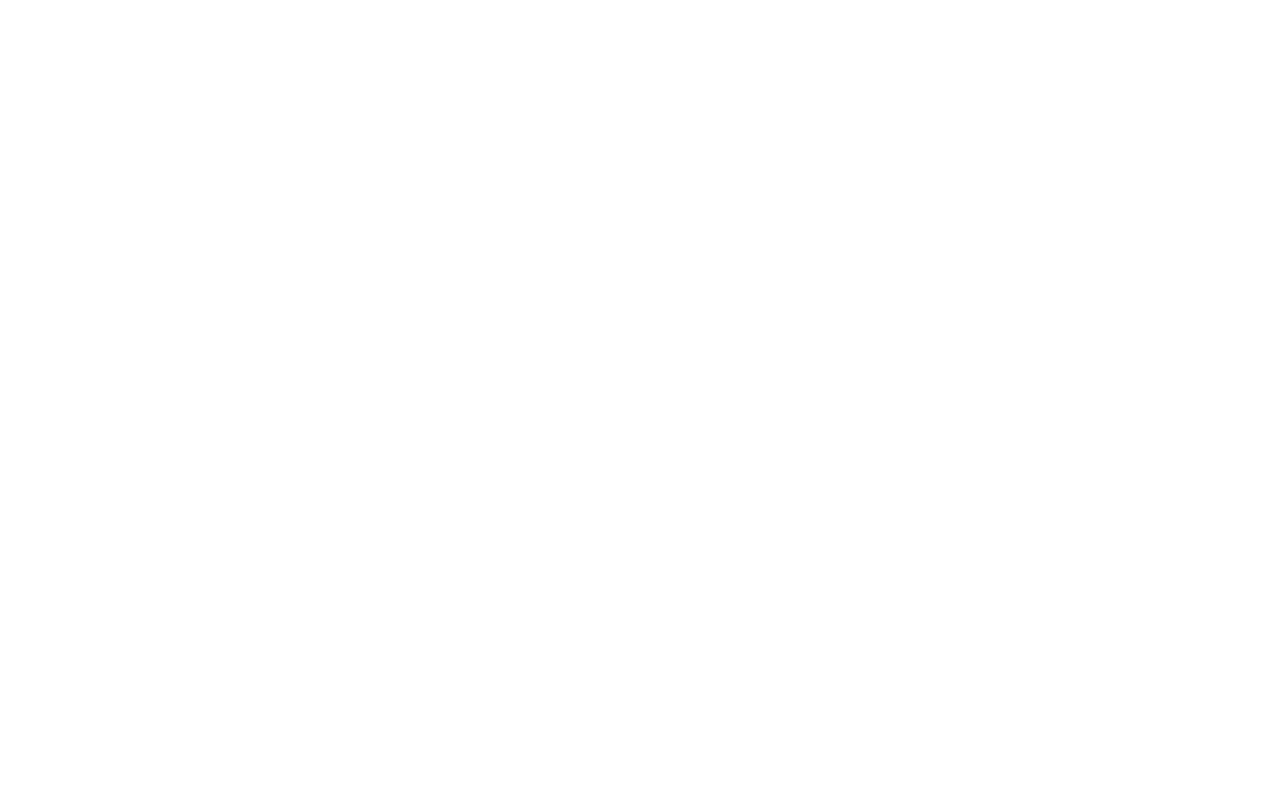
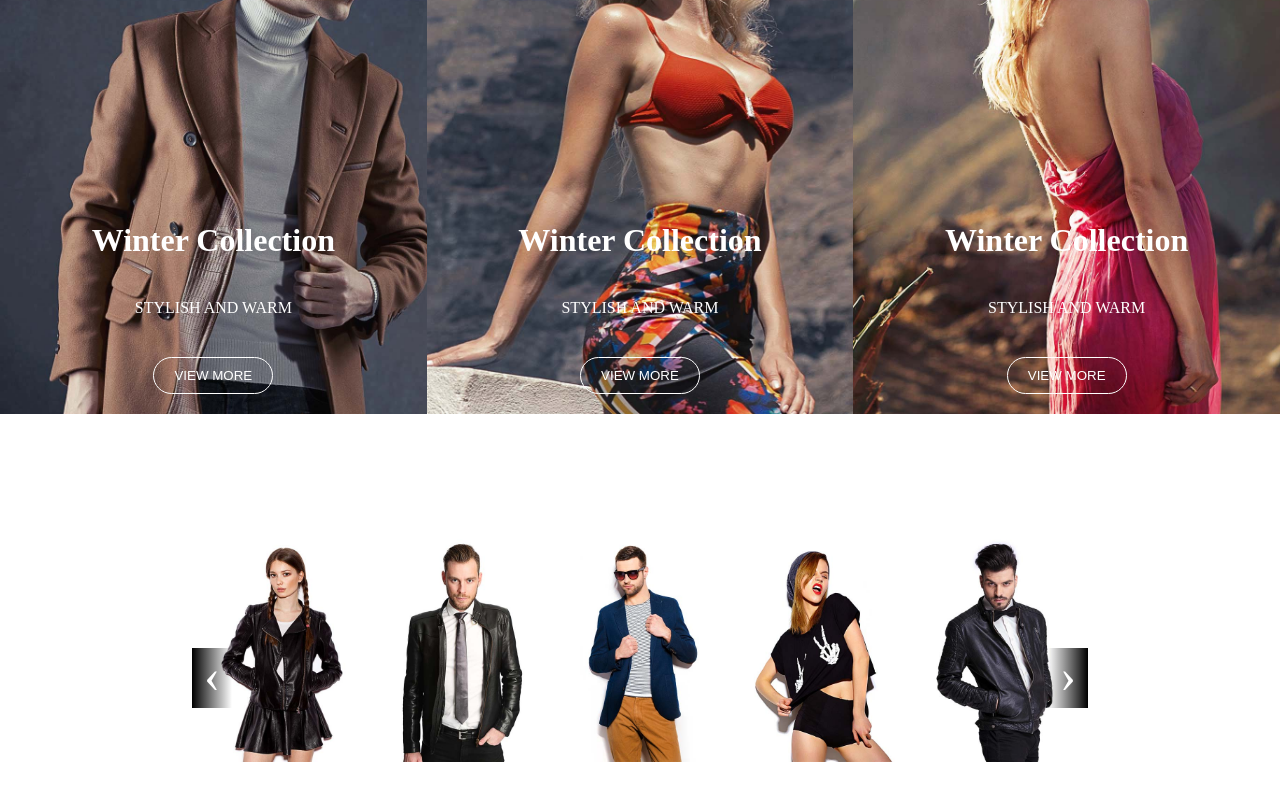
Before and after one commit to MatteoGrigoletto/proj-html-vuejs, a Vue app: page / in a window 1280 px wide. Shown: the part 1940-2740 px from the top of the page. Before the commit the page ends 1754 px from the top, so only its background shows below. Built offline with nearby package versions, Linux system fonts and the light colour scheme.

Commit message:
Aggiunge slider

```diff
--- a/src/components/AppMain.vue
+++ b/src/components/AppMain.vue
@@ -2,6 +2,12 @@
     <main>
         <section class="featured-products">
             <FeaturedProducts/>
+        </section>
+        <section class="collections">
+            <CollectionsStore/>
+        </section>
+        <section class="best-sellers">
+            <BestSellers :product = 'store.products'/>
         </section>
     </main>
 </template>
@@ -10,6 +16,8 @@
 import {store} from '../store';
 
 import FeaturedProducts from './another-comp/main/FeaturedProducts.vue';
+import CollectionsStore from './another-comp/main/CollectionsStore.vue';
+import BestSellers from './another-comp/main/BestSellers.vue';
     export default {
         name:'AppMain',
         data(){
@@ -19,6 +27,8 @@
         },
         components:{
             FeaturedProducts,
+            CollectionsStore,
+            BestSellers,
         }
     }
 </script>
--- a/src/components/another-comp/header/HeroHeader.vue
+++ b/src/components/another-comp/header/HeroHeader.vue
@@ -4,8 +4,8 @@
             <h2>Brand New Arrivals</h2>
             <p>NEW COLLETION FROM NEW YORK</p>
             <div class="buttons-hero">
-                <button>VIEW ALL</button>
-                <button>LOOKBOOK</button>
+                <button class="my-button">VIEW ALL</button>
+                <button class="my-button">LOOKBOOK</button>
             </div>
         </div>
     </div>
@@ -68,18 +68,8 @@
     }
     .buttons-hero{
     padding: 30px 0px;
-
-    button{
-        background-color: transparent;
-        color: white;
-        border: 1px solid white;
-        border-radius: 20px;
-        padding: 10px 20px;
-        margin: 0px 10px;
-        }
     }
 }
-
 }
 
 </style>
--- /dev/null
+++ b/src/components/another-comp/main/BestSellers.vue
@@ -0,0 +1,46 @@
+<template>
+    <div class="container-70">
+        <div class="wrapper">
+        <section id="section4">
+            <a href="#section5" class="arrow__btn">‹</a>
+            <div class="item" v-for="index in 5">
+                <img  :src="product[index].img" alt="">
+        </div>
+            <a href="#section5" class="arrow__btn">›</a>
+        </section>
+        <section id="section5">
+            <a href="#section4" class="arrow__btn">‹</a>
+            <div class="item" v-for="index in 5">
+                <img :src="product[index + 4].img" alt="">
+        </div>
+            <a href="#section4" class="arrow__btn">›</a>
+        </section>
+
+        </div>
+    </div>
+
+    </template>
+
+    <script>
+    import {store} from '../../../store';
+        export default {
+            name:'BestSellers',
+
+        data(){
+            return{
+                store,
+            }
+        },
+        props:{
+            product: Object,
+        }
+        }
+    </script>
+
+    <style lang="scss" scoped>
+
+    .container-70{
+        padding: 100px 0px;
+    }
+    @import '../../../style/file-scss/slider.scss';
+    </style>
--- /dev/null
+++ b/src/components/another-comp/main/CollectionsStore.vue
@@ -0,0 +1,57 @@
+<template>
+    <div class="container-collection">
+        <div class="first-collection">
+            <h2>Winter Collection</h2>
+            <p>STYLISH AND WARM</p>
+            <button class="my-button">VIEW MORE</button>
+        </div>
+        <div class="second-collection">
+            <h2>Winter Collection</h2>
+            <p>STYLISH AND WARM</p>
+            <button class="my-button">VIEW MORE</button>
+        </div>
+        <div class="third-collection">
+            <h2>Winter Collection</h2>
+            <p>STYLISH AND WARM</p>
+            <button class="my-button">VIEW MORE</button>
+        </div>
+    </div>
+</template>
+
+<script>
+    export default {
+        name:'CollectionsStore',
+    }
+</script>
+
+<style lang="scss" scoped>
+
+.container-collection{
+    display: flex;
+
+    > *{
+        height: 600px;
+        background-size: cover;
+        width: calc(100% / 3);
+        display: flex;
+        flex-direction: column;
+        justify-content: end;
+        align-items: center;
+
+        > *{
+            margin: 20px 0px;
+            color: white;
+        }
+    }
+    .first-collection{
+        background-image: url(../../../assets/collections/winter_collection_bg.jpg);
+    }
+    .second-collection{
+        background-image: url('../../../assets/collections/spring_collection_bg.jpg');
+    }
+    .third-collection{
+        background-image: url('../../../assets/collections/autumn_collection_bg.jpg');
+    }
+}
+
+</style>
--- a/src/store.js
+++ b/src/store.js
@@ -49,15 +49,6 @@
             gender: 'woman dress',
         },
         {
-            img:  'src/assets/leather_gloves.jpg',
-            item: 'leather_gloves.',
-            type: 'Man',
-            brand: null,
-            rated: null,
-            price: '45 $',
-            gender: 'men gloves',
-        },
-        {
             img:  'src/assets/modern_black_leather_suit.jpg',
             item: 'modern black leather suit',
             type: 'Man, Jackets',
@@ -93,10 +84,15 @@
             price: '47 $',
             gender: 'woman dress',
         },
-
-
-
-
+        {
+            img:  'src/assets/leather_gloves.jpg',
+            item: 'leather_gloves.',
+            type: 'Man',
+            brand: null,
+            rated: null,
+            price: '45 $',
+            gender: 'men gloves',
+        },
     ]
 
 });
--- /dev/null
+++ b/src/style/file-scss/button.scss
@@ -0,0 +1,10 @@
+.my-button{
+
+        background-color: transparent;
+        color: white;
+        border: 1px solid white;
+        border-radius: 20px;
+        padding: 10px 20px;
+        margin: 0px 10px;
+
+}
--- /dev/null
+++ b/src/style/file-scss/slider.scss
@@ -0,0 +1,75 @@
+
+// QUESTO FILE NON VIENE IMPORTATO NEL FILE SCSS GLOBALE
+// VIENE IMPORATO DIRETTAMENTE ALL'INTERNO DEL COMPONENTE ---- BestSellers.vue-----
+
+$itemGrow: 1.2;
+$duration: 250ms;
+
+html {
+  scroll-behavior: smooth;
+}
+
+body {
+  margin: 0;
+  background-color: #000;
+}
+
+h1 {
+  font-family: Arial;
+  color: red;
+  text-align: center;
+}
+
+.wrapper {
+  display: grid;
+  grid-template-columns: repeat(3,100%);
+  overflow:hidden;
+  scroll-behavior: smooth;
+
+  section {
+    width: 100%;
+    position: relative;
+    display: grid;
+    grid-template-columns: repeat(5, auto);
+    margin: 20px 0;
+
+    .item {
+      padding: 0 2px;
+      transition: $duration all;
+
+      &:hover {
+        margin: 0 40px;
+        transform: scale(1.2);
+      }
+
+    }
+
+    a {
+      position: absolute;
+      color: #fff;
+      text-decoration: none;
+      font-size: 3em;
+      background:rgb(0,0,0);
+      width: 40px;
+      text-align: center;
+      z-index: 1;
+      height: 60px;
+
+      &:nth-of-type(1) {
+        top:50%; left:0;
+        background: linear-gradient(-90deg, rgba(233, 231, 231, 0) 0%, rgba(0,0,0,1) 100%);
+      }
+      &:nth-of-type(2) {
+        top:50%; right: 0;
+        background: linear-gradient(90deg, rgba(249, 247, 247, 0) 0%, rgba(0,0,0,1) 100%);
+      }
+
+    }
+
+  }
+}
+@media only screen and (max-width: 600px) {
+  a.arrow__btn {
+    display:none;
+  }
+}
--- /dev/null
+++ b/src/style/file-scss/typo.scss
@@ -0,0 +1,4 @@
+h2{
+    color: white;
+    font-size: 2rem;
+}
--- a/src/style/global-scss.scss
+++ b/src/style/global-scss.scss
@@ -1,3 +1,5 @@
 @import './file-scss/reset.scss';
 @import './file-scss/container.scss';
 @import './file-scss/variable.scss';
+@import './file-scss/button.scss';
+@import './file-scss/typo.scss';
```
Also changed, not shown: src/assets/collections/winter_collection_bg.jpg (added).
